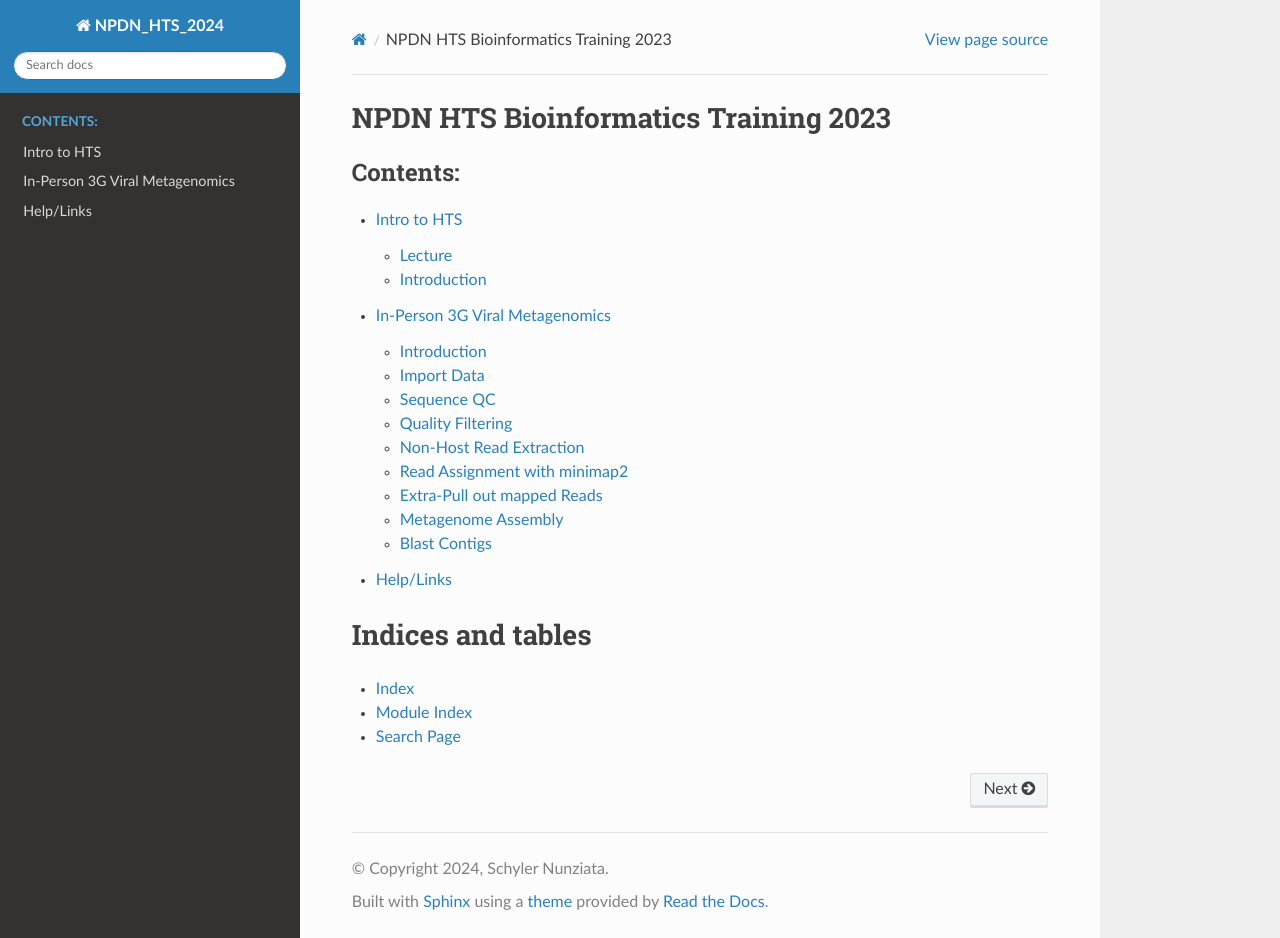
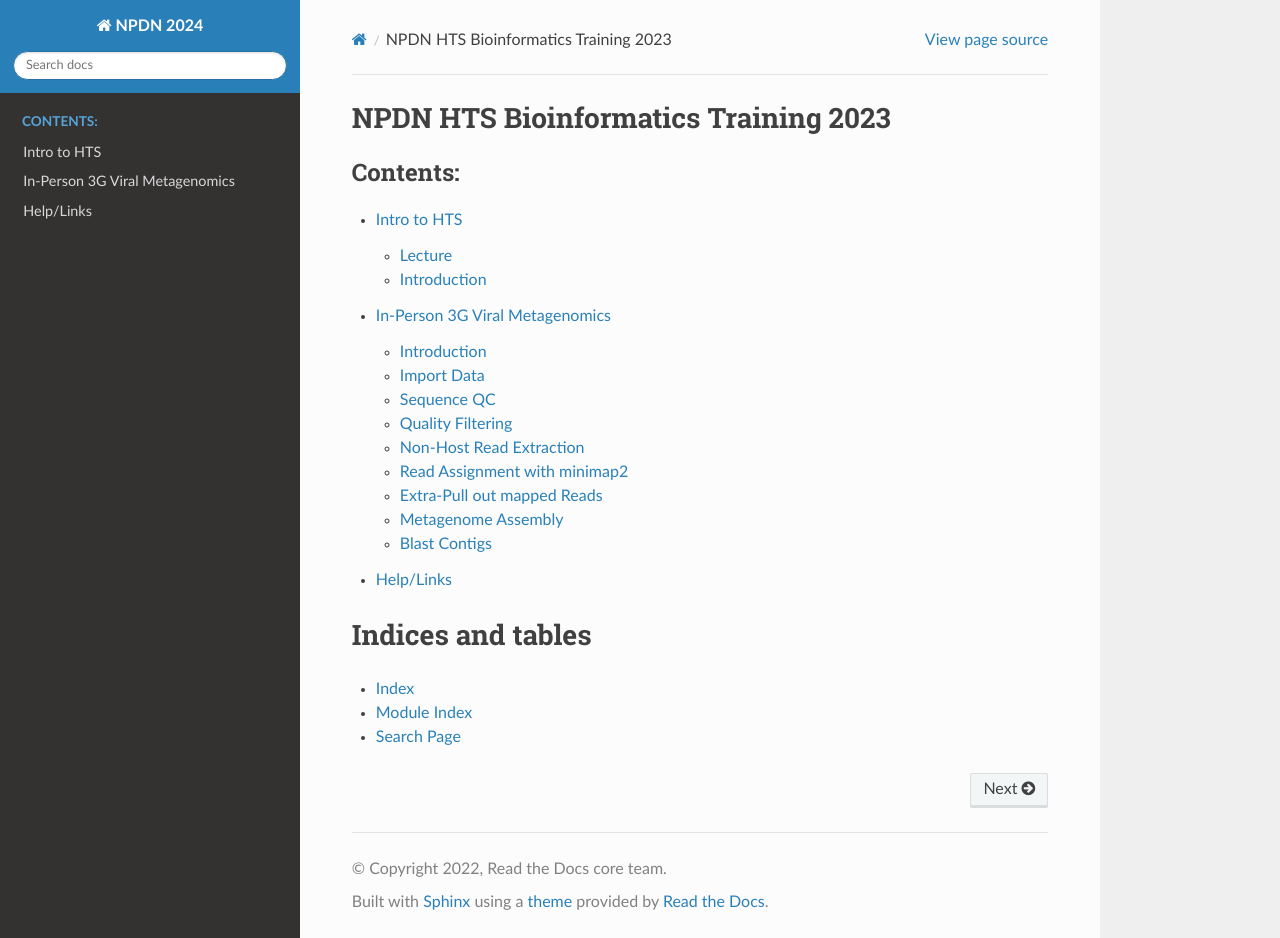
Before and after one commit to snunzi/NPDN_HTS_2024, a Sphinx documentation site: the page built from docs/source/index.rst, in a window 1280 px wide and 938 px high. Built offline with Sphinx 7.4.7 and the Read the Docs theme 2.0.0, drawn with Linux system fonts in a browser that asks for light colours; pages that are not in the unit, such as notebooks, are missing from menus; some of the changed lines change nothing that is shown.

```diff
--- a/docs/source/conf.py
+++ b/docs/source/conf.py
@@ -17,30 +17,38 @@
 
 # -- Project information -----------------------------------------------------
 
-project = 'NPDN_HTS_2024'
-copyright = '2024, Schyler Nunziata'
-author = 'Schyler Nunziata'
-
-# The full version, including alpha/beta/rc tags
-release = '0.0.1'
+project = "NPDN 2024"
+copyright = "2022, Read the Docs core team"
+author = "Read the Docs core team"
 
 
 # -- General configuration ---------------------------------------------------
+# -- General configuration
 
-# Add any Sphinx extension module names here, as strings. They can be
-# extensions coming with Sphinx (named 'sphinx.ext.*') or your custom
-# ones.
 extensions = [
+    "sphinx.ext.duration",
+    "sphinx.ext.doctest",
+    "sphinx.ext.autodoc",
+    "sphinx.ext.autosummary",
+    "sphinx.ext.intersphinx",
 ]
 
-# Add any paths that contain templates here, relative to this directory.
-templates_path = ['_templates']
+intersphinx_mapping = {
+    "rtd": ("https://docs.readthedocs.io/en/stable/", None),
+    "python": ("https://docs.python.org/3/", None),
+    "sphinx": ("https://www.sphinx-doc.org/en/master/", None),
+}
+intersphinx_disabled_domains = ["std"]
+
+templates_path = ["_templates"]
+
+# -- Options for EPUB output
+epub_show_urls = "footnote"
 
 # List of patterns, relative to source directory, that match files and
 # directories to ignore when looking for source files.
 # This pattern also affects html_static_path and html_extra_path.
-exclude_patterns = []
-
+exclude_patterns = ["_build", "Thumbs.db", ".DS_Store"]
 
 # -- Options for HTML output -------------------------------------------------
 
@@ -52,19 +60,19 @@
 # Add any paths that contain custom static files (such as style sheets) here,
 # relative to this directory. They are copied after the builtin static files,
 # so a file named "default.css" will overwrite the builtin "default.css".
-html_static_path = ['_static']
+html_static_path = ["_static"]
+# Configuration file for the Sphinx documentation builder.
+#
+# This file only contains a selection of the most common options. For a full
+# list see the documentation:
+# https://www.sphinx-doc.org/en/master/usage/configuration.html
 
+# -- Path setup --------------------------------------------------------------
 
-# SLIDES APP
-#import os, sys
-
-# Path to the folder where blockdiag.py is
-# NOTE: not needed if the package is installed in traditional way
-# using setup.py or easy_install
-#sys.path.append(os.path.abspath('/path/to/sphinxcontrib.slide'))
-
-# Enabled extensions
-extensions = ['sphinx_rtd_theme','sphinxcontrib.slide']
-
-def setup(app):
-    app.add_css_file('custom.css')
+# If extensions (or modules to document with autodoc) are in another directory,
+# add these directories to sys.path here. If the directory is relative to the
+# documentation root, use os.path.abspath to make it absolute, like shown here.
+#
+# import os
+# import sys
+# sys.path.insert(0, os.path.abspath('.'))
```
